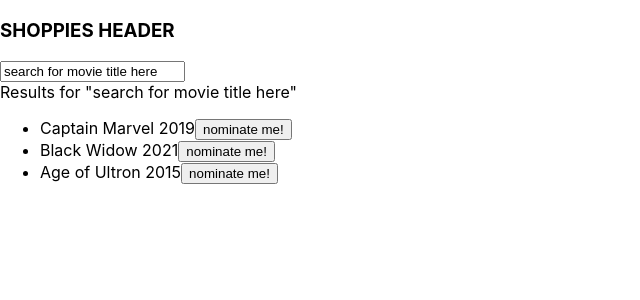
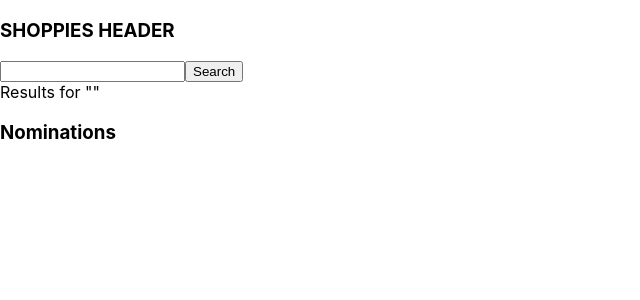
Before and after one commit to rachaelgunter/Shopify-shoppies, a React (Create React App) app: page / in a window 1280 px wide. Shown: the top 300 px of the page, without its empty margins (0-640 px from the left). Built offline with nearby package versions, Linux system fonts and the light colour scheme.

Commit message:
api added banner needed

```diff
--- a/src/App.js
+++ b/src/App.js
@@ -9,11 +9,19 @@ import React, {useState} from 'react'
 
 function App() {
 
-  const [searchTerm, setSearchTerm] = useState("search for movie title here")
+
+
+  const [searchTerm, setSearchTerm] = useState("")
   const [nomsList, setNomsList] = useState([])
-  const movies = [{title: "Captain Marvel" , year: 2019},
-                    {title: "Black Widow" , year: 2021},
-                    {title: "Age of Ultron", year: 2015}]
+  const [resultsList, setResultsList] = useState([])
+  // const movies = [{title: "Captain Marvel" , year: 2019},
+  //                   {title: "Black Widow" , year: 2021},
+  //                   {title: "Age of Ultron", year: 2015}]
+
+
+  console.log('noms', nomsList)
+  console.log('results', resultsList)
+
 
   function nominateMovie(title, year){
     setNomsList(previousNoms => [
@@ -23,13 +31,36 @@ function App() {
       ])
   }
 
+  function removeMovie(title){
+    const newNew = nomsList.filter(nom => nom.title !== title);
+    setNomsList(newNew)
+  }
+
+
+  function addResult(title, year){
+    setResultsList(previousResults => [
+        ...previousResults,
+        {title: title,
+        year: year}
+      ])
+  }
+
+  function omdbSearch() {
+    fetch(`http://www.omdbapi.com/?t=${searchTerm}&apikey=d6be079`)
+    .then(r => r.json())
+    .then(r => {
+      console.log(r)
+      addResult(r.Title, r.Year)
+    })
+  }
+
 
   return (
     <div className="app-container">
       <Header />
-      <Search searchTerm={searchTerm} setSearchTerm={setSearchTerm}/>
-      <Results searchTerm={searchTerm} movieList={movies} nominateMovie={nominateMovie}/>
-      <Nominations nomsList={nomsList}/>
+      <Search searchTerm={searchTerm} setSearchTerm={setSearchTerm} omdbSearch={omdbSearch}/>
+      <Results searchTerm={searchTerm} movieList={resultsList} nominateMovie={nominateMovie} nomsList={nomsList}/>
+      <Nominations nomsList={nomsList} removeMovie={removeMovie}/>
 
     </div>
   );
--- a/src/components/Nominations.js
+++ b/src/components/Nominations.js
@@ -1,12 +1,15 @@
 import React from 'react'
 
-function Nominations({nomsList}) {
+function Nominations({nomsList, removeMovie}) {
 
 
     const nominations = nomsList.map(nom =>
-        <li>{nom.title} {nom.year}</li> )
+        <li>{nom.title} {nom.year}
+        <button onClick={() => removeMovie(nom.title)}>remove</button>
+        </li> )
     return (
         <div>
+            <h3>Nominations</h3>
             <ul>{nominations}</ul>
         </div>
     )
--- a/src/components/Results.js
+++ b/src/components/Results.js
@@ -1,10 +1,21 @@
 import React from 'react'
 
-function Results({searchTerm, movieList, nominateMovie}) {
+function Results({searchTerm, movieList, nominateMovie, nomsList}) {
+
+    function isNommed(title) {
+        const nomArr = nomsList.filter(nom => nom.title === title)
+        if (nomArr[0]){
+            console.log('found nomination')
+          return true
+        } else return false
+    }
+
+
     const listItems = movieList.map((instance) =>
         <li>{instance.title} {instance.year}
-        <button onClick={() => nominateMovie(instance.title, instance.year)}>nominate me!</button></li>
+        {isNommed(instance.title) ? null : <button onClick={() => nominateMovie(instance.title, instance.year)}>nominate me!</button>}</li>
     )
+
 
 
     return (
--- a/src/components/Search.js
+++ b/src/components/Search.js
@@ -1,16 +1,22 @@
 import React from 'react'
 
 
-function Search({searchTerm, setSearchTerm}) {
+function Search({searchTerm, setSearchTerm, omdbSearch}) {
 
 
-    function handleSearch(event){
-        setSearchTerm(event.target.value)
+    function handleSearch(e) {
+        e.preventDefault()
+        console.log('searching....')
+        omdbSearch()
     }
-    console.log(searchTerm)
+
     return (
         <div>
-            <input type="text" value={searchTerm} onChange={handleSearch}></input>
+
+            <form onSubmit={handleSearch}>
+                <input type="text" value={searchTerm} onChange={e => setSearchTerm(e.target.value)}></input>
+                <button type="submit">Search</button>
+            </form>
         </div>
     )
 }
```
